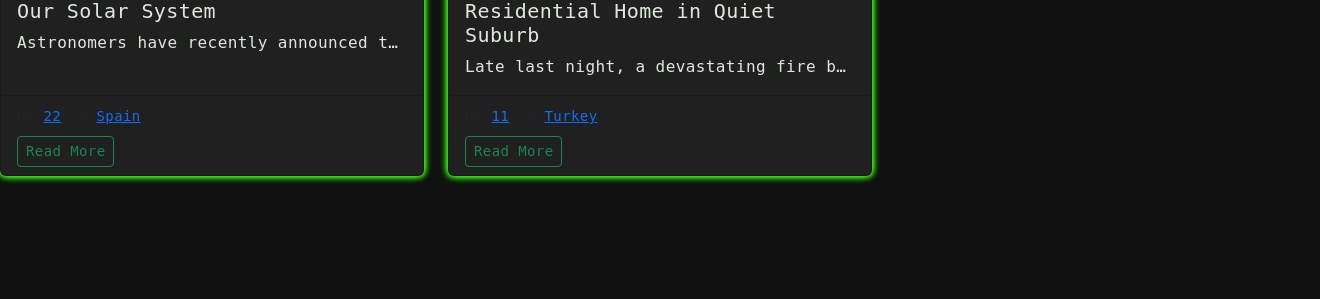
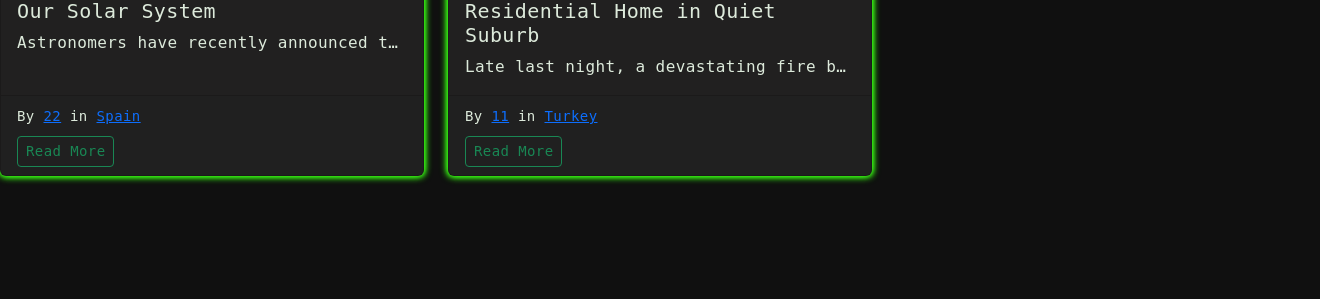
Before and after one commit to Ekaterine6/Detective-webapp, a Django app: page / in a window 1320 px wide; the page is wider, and only the part inside the window is pictured. Shown: the part 501-800 px from the top of that part. Run offline with Django 5.2, Linux system fonts and the light colour scheme; data comes from the database, SQL or seed files in the repository.

Commit message:
small design and settings change

```diff
--- a/darknews_project/settings.py
+++ b/darknews_project/settings.py
@@ -31,11 +31,15 @@ ALLOWED_HOSTS = [
     "127.0.0.1",
 ]
 
+
 CSRF_TRUSTED_ORIGINS = [
+    "http://caseboard.online",
+    "http://www.caseboard.online",
     "https://caseboard.online",
     "https://www.caseboard.online",
     "https://detective-webapp.onrender.com",
 ]
+
 
 
 # -------------------------------------------------
--- a/final/templates/index.html
+++ b/final/templates/index.html
@@ -25,7 +25,7 @@
         <p class="card-text text-truncate" style="max-height:3em;">{{ post.body }}</p>
       </div>
       <div class="card-footer">
-        <small class="text-muted">By <a href="{% url 'profile' post.author.username %}">{{ post.author.username }}</a> in <a href="{% url 'country' post.country %}">{{ post.country }}</a></small>
+        <small>By <a href="{% url 'profile' post.author.username %}">{{ post.author.username }}</a> in <a href="{% url 'country' post.country %}">{{ post.country }}</a></small>
         <br>
         <a href="{% url 'view_post' post.id %}" class="btn btn-outline-success btn-sm mt-2">Read More</a>
       </div>
```
